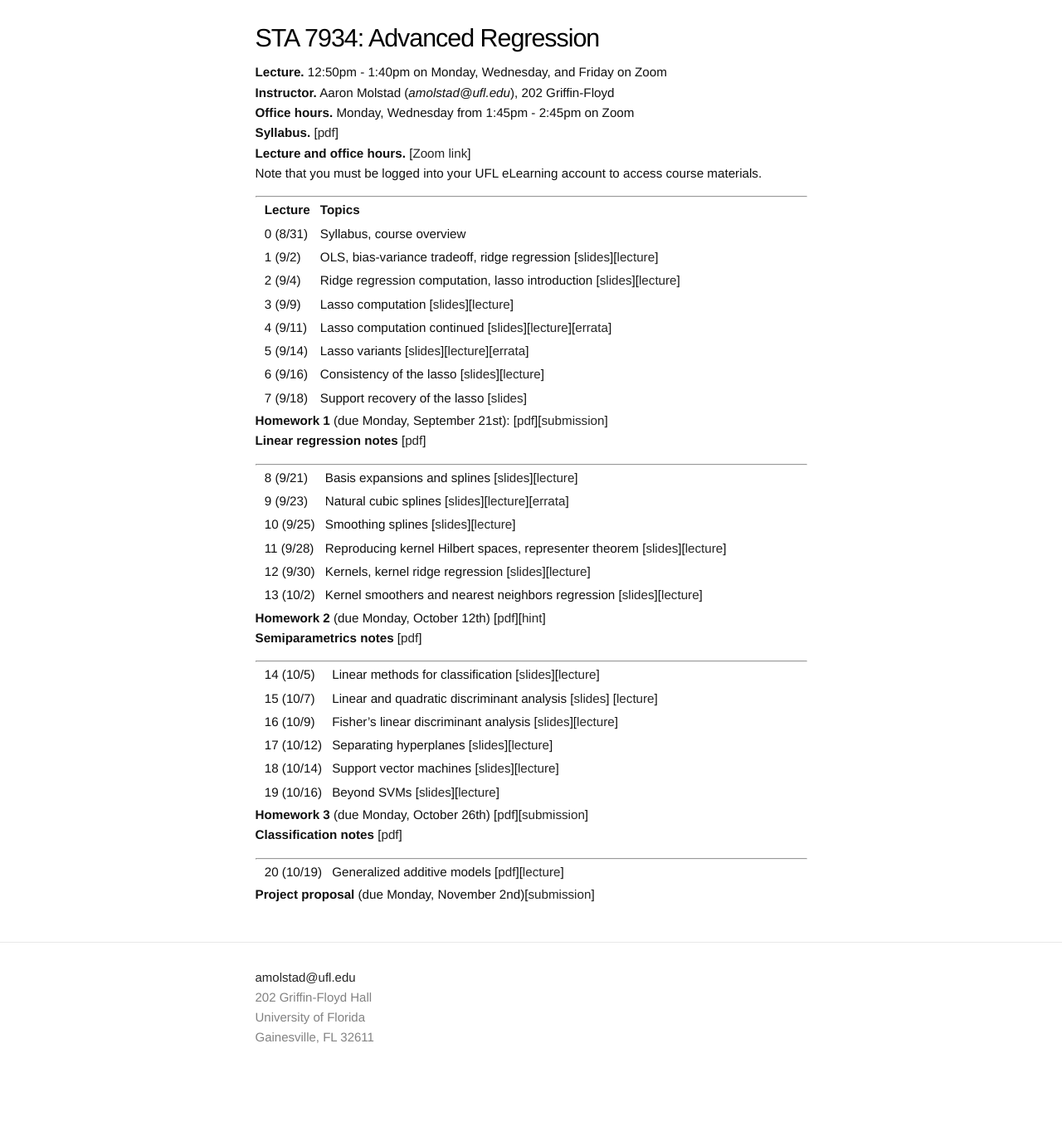
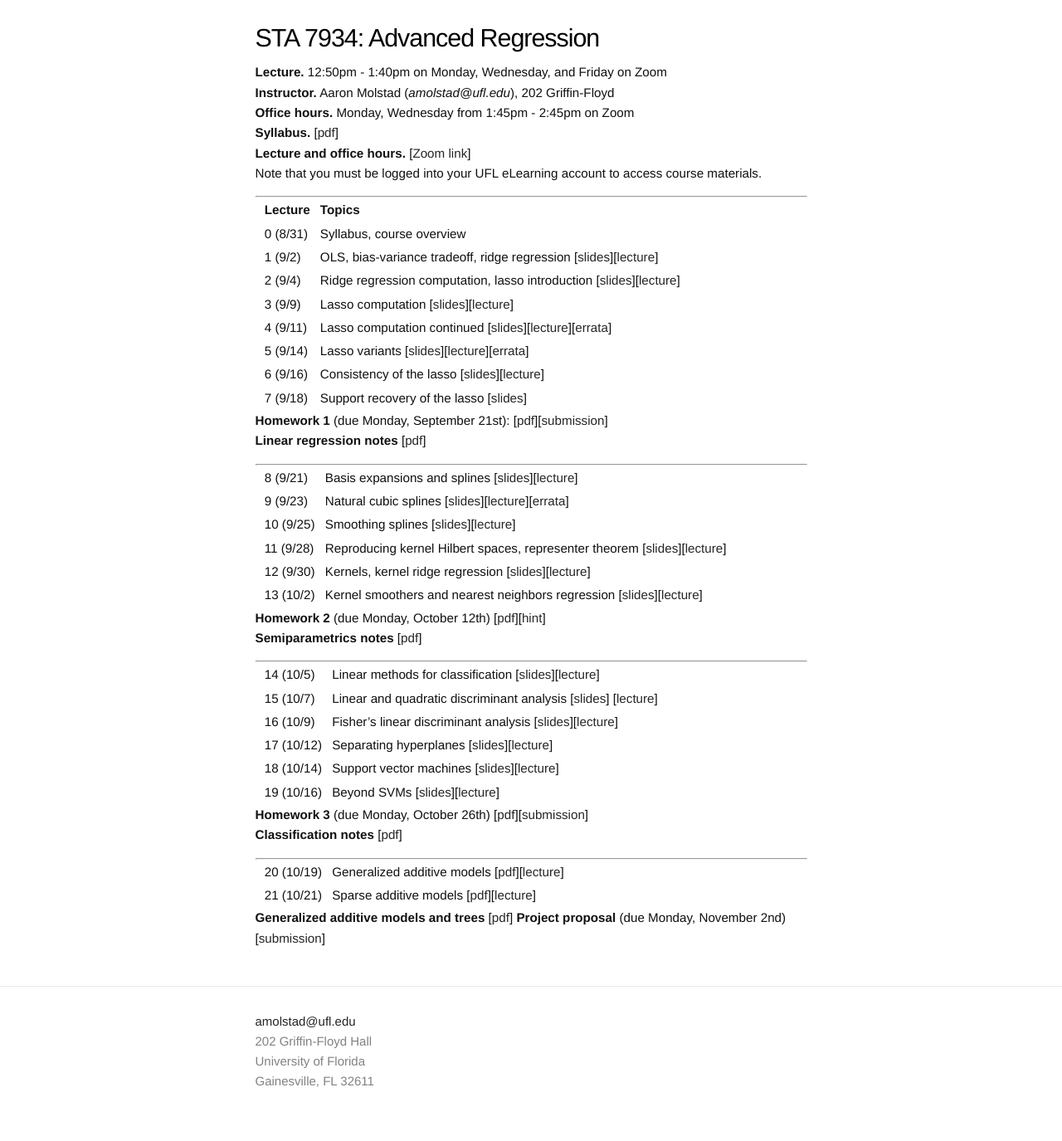
Before and after one commit to ajmolstad/ajmolstad.github.io, a Jekyll site: the page built from F20_STA7934.md, in a window 1280 px wide. Shown: the whole page at 83% size. Built offline with Jekyll 4.4.1, drawn with Linux system fonts in a browser that asks for light colours; before the commit the page ends 1322 px from its top, so only the background shows below that.

Commit message:
Update F20_STA7934.md

```diff
--- a/F20_STA7934.md
+++ b/F20_STA7934.md
@@ -56,5 +56,7 @@ Note that you must be logged into your UFL eLearning account to access course ma
 ---------------
 
 || 20 (10/19)  || Generalized additive models [[pdf](https://ufl.instructure.com/files/53732354/download?download_frd=1)][[lecture](https://ufl.instructure.com/courses/412309/files?preview=53732281)]||
+|| 21 (10/21)  || Sparse additive models [[pdf](https://ufl.instructure.com/files/53763253/download?download_frd=1)][[lecture](https://ufl.instructure.com/courses/412309/files?preview=53763262)]||
 
+**Generalized additive models and trees** [[pdf](https://ufl.instructure.com/files/53762736/download?download_frd=1)]
 **Project proposal** (due Monday, November 2nd)[[submission](https://ufl.instructure.com/courses/412309/assignments/4449663)]
```
